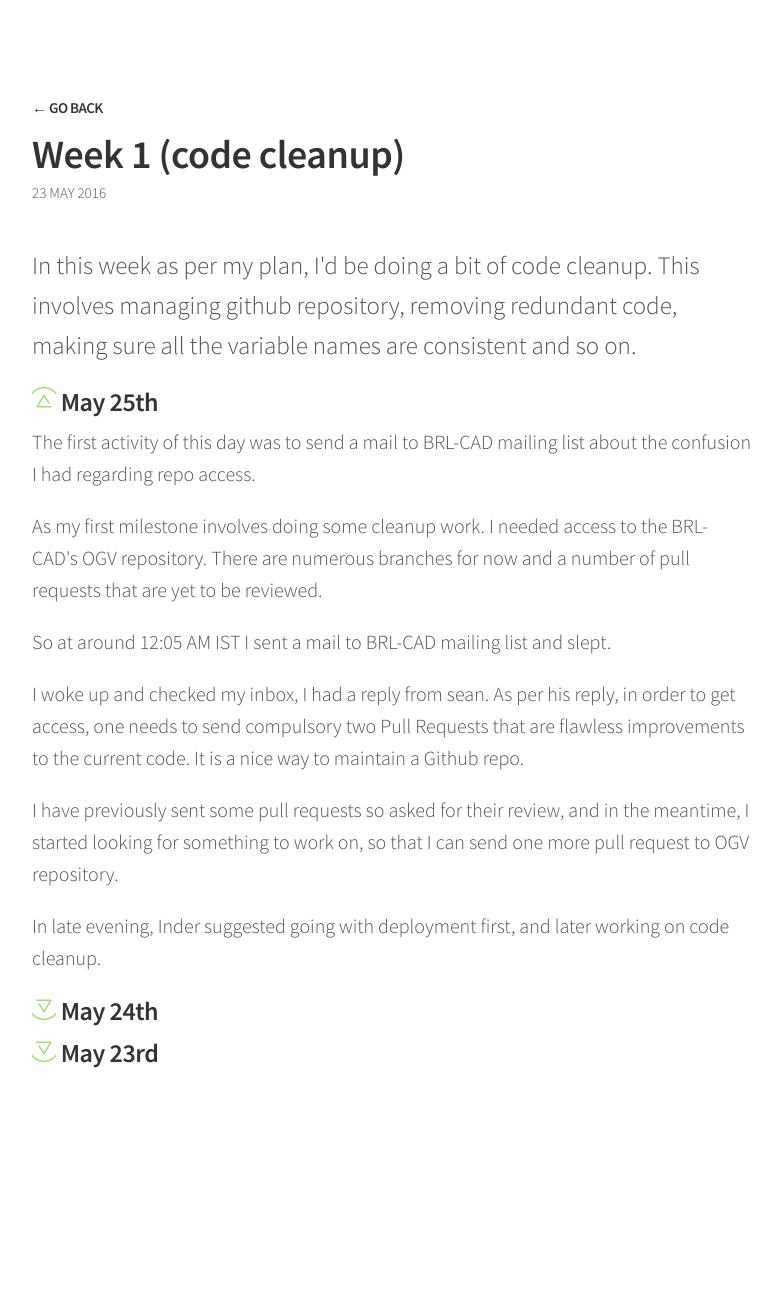
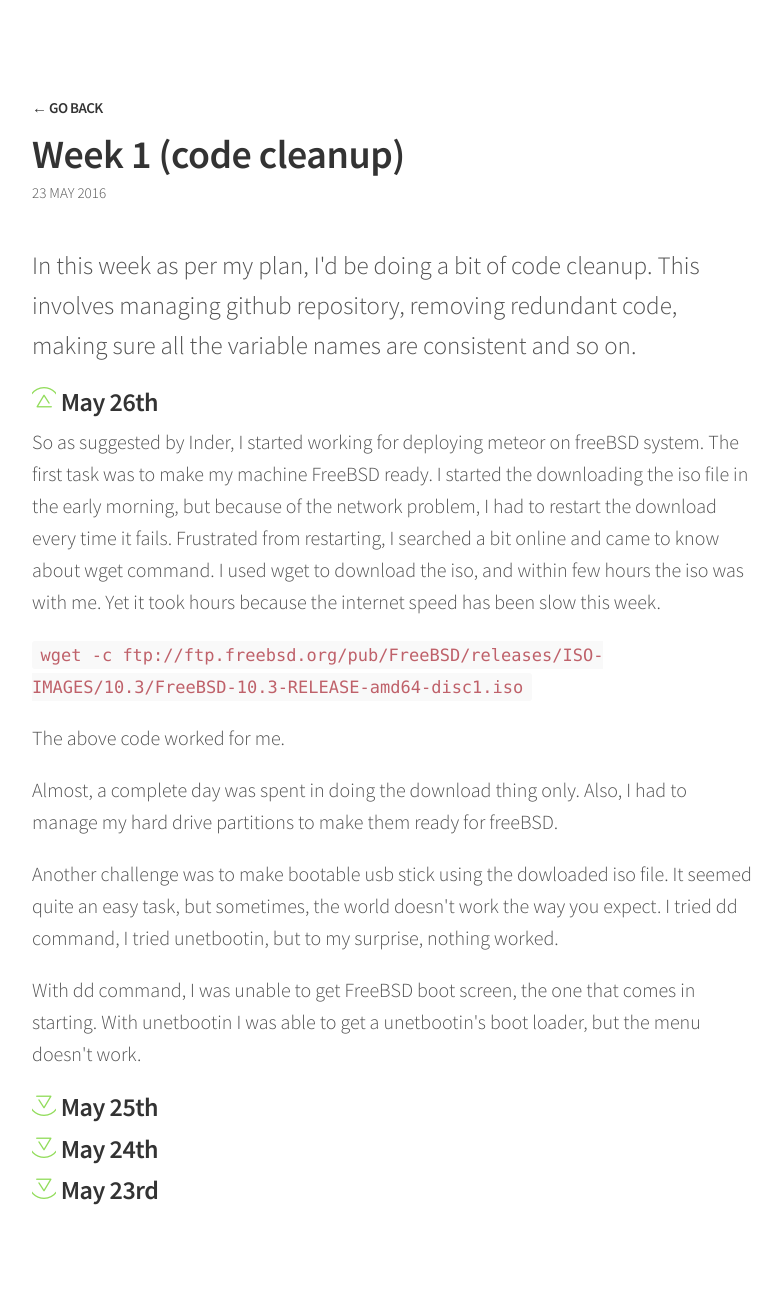
Before and after one commit to Gauravjeetsingh/Gauravjeetsingh.github.io, a Jekyll site: the page built from _posts/2016-05-23-Week-1-code-cleanup.md, in a window 1280 px wide. Shown: the whole page, without its empty margins (248-1029 px from the left). Built offline with Jekyll 4.4.1, drawn with Linux system fonts in a browser that asks for light colours; nearby versions of some CDN libraries; before the commit the page ends 1177 px from its top, so only the background shows below that.

Commit message:
updated log

```diff
--- a/_posts/2016-05-23-Week-1-code-cleanup.md
+++ b/_posts/2016-05-23-Week-1-code-cleanup.md
@@ -7,6 +7,22 @@ In this week as per my plan, I'd be doing a bit of code cleanup. This involves m
 </p>
 
 <div class="accordion">
+
+<h3> May 26th </h3>
+<div>
+<p>So as suggested by Inder, I started working for deploying meteor on freeBSD system.
+The first task was to make my machine FreeBSD ready. I started the downloading the iso file in the early morning, but because of the network problem, I had to restart the download every time it fails.
+Frustrated from restarting, I searched a bit online and came to know about wget command. I used wget to download the iso, and within few hours the iso was with me. Yet it took hours because the internet speed has been  slow this week.</p>
+<p><code>wget -c ftp://ftp.freebsd.org/pub/FreeBSD/releases/ISO-IMAGES/10.3/FreeBSD-10.3-RELEASE-amd64-disc1.iso </code></p>
+<p>The above code worked for me.</p>
+
+<p>Almost, a complete day was spent in doing the download thing only. Also, I had to manage my hard drive partitions to make them ready for freeBSD.</p>
+
+<p>Another challenge was to make bootable usb stick using the dowloaded iso file. It seemed quite an easy task, but sometimes, the world doesn't work the way you expect. I tried dd command, I tried unetbootin, but to my surprise, nothing worked. </p>
+
+<p>With dd command, I was unable to get FreeBSD boot screen, the one that comes in starting. With unetbootin I was able to get a unetbootin's boot loader, but the
+menu doesn't work.</p>
+</div>
 <h3> May 25th </h3>
 <div>
 <p>The first activity of this day was to send a mail to BRL-CAD mailing list about the confusion I had regarding repo access.</p>
```
